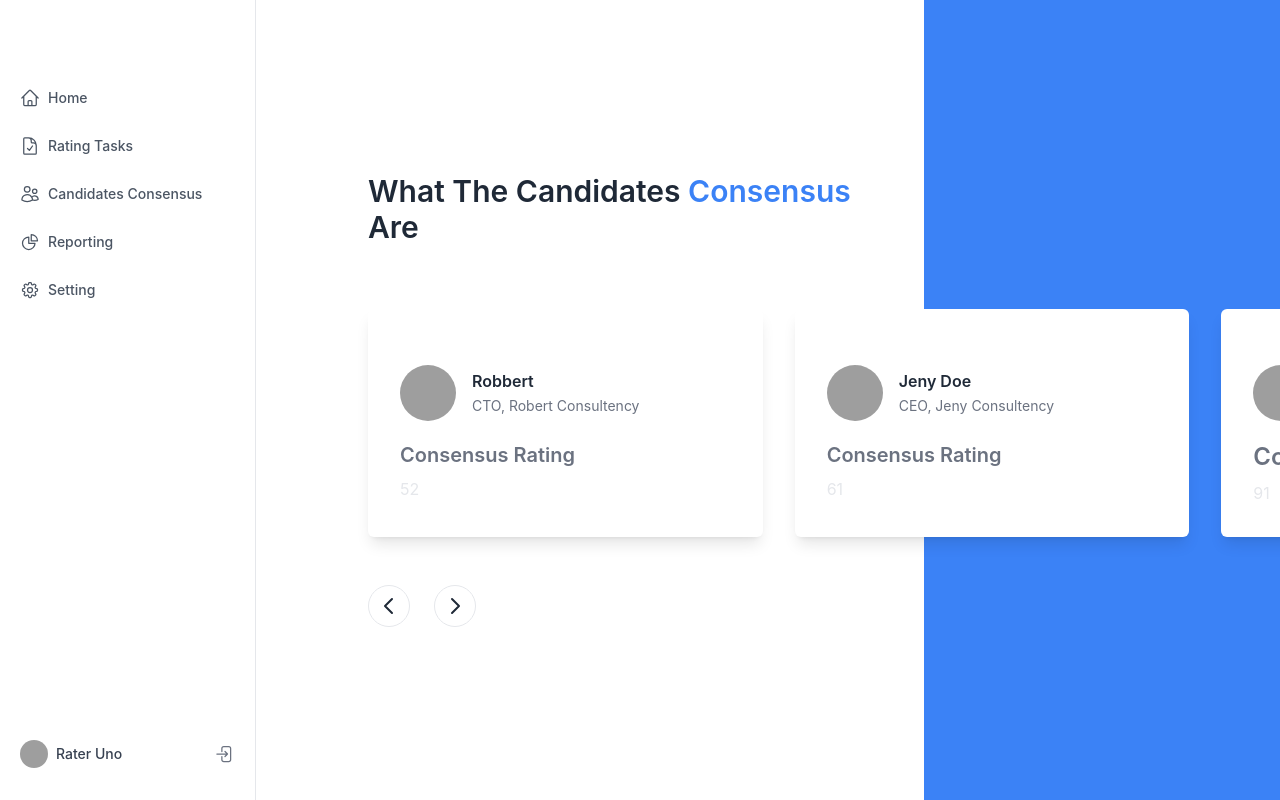
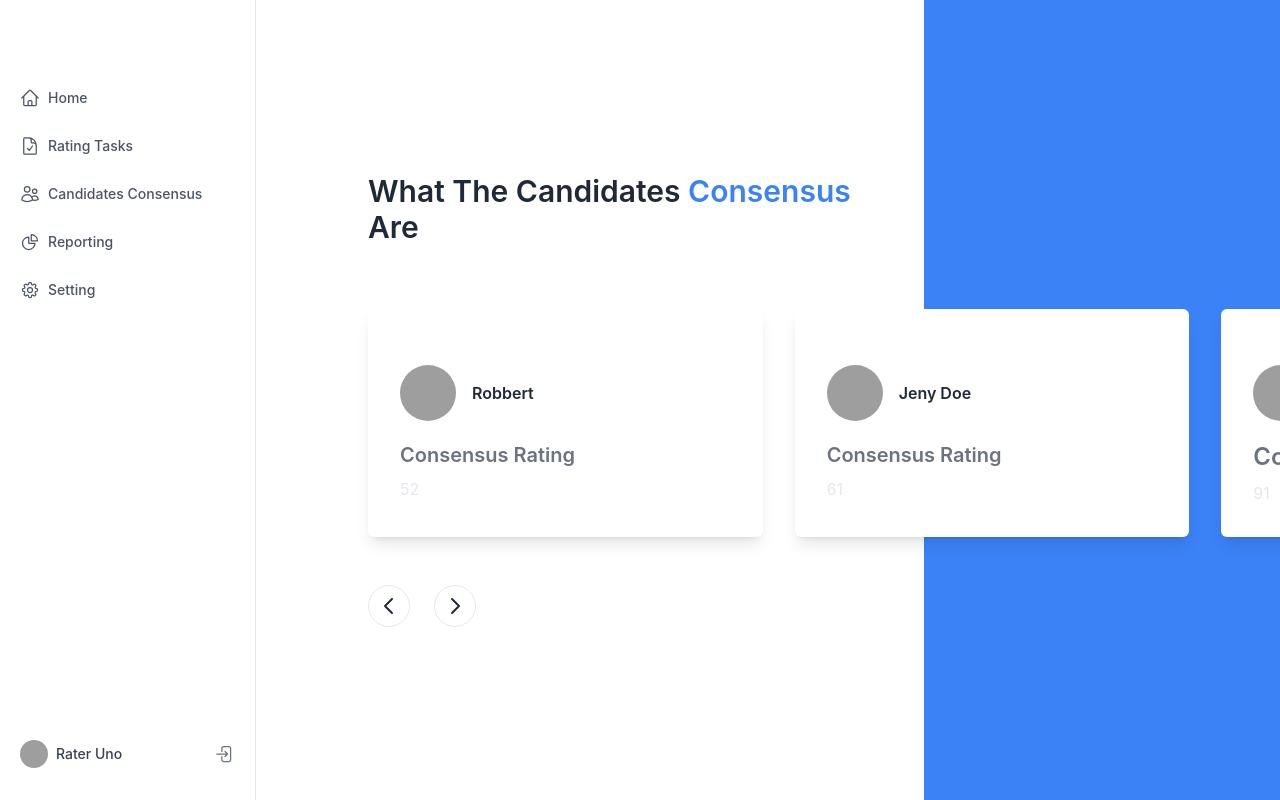
Before and after one commit to kimathinjoki/cct_client, a React (Create React App) app: page /main/candidate_consensus in a window 1280 px wide. Built offline with nearby package versions, Linux system fonts and the light colour scheme; grey boxes are pictures that could not be loaded.

Commit message:
Removed job titles and company names from candidate profiles in CandidateConsensus component.

```diff
--- a/src/components/main/CandidateConsensus.jsx
+++ b/src/components/main/CandidateConsensus.jsx
@@ -29,9 +29,6 @@
                         <h1 className="font-semibold text-gray-800 dark:text-white">
                         Robbert
                         </h1>
-                        <span className="text-sm text-gray-500 dark:text-gray-400">
-                        CTO, Robert Consultency
-                        </span>
                     </div>
                     </div>
                     <div>
@@ -53,9 +50,6 @@
                         <h1 className="font-semibold text-gray-800 dark:text-white">
                         Jeny Doe
                         </h1>
-                        <span className="text-sm text-gray-500 dark:text-gray-400">
-                        CEO, Jeny Consultency
-                        </span>
                     </div>
                     </div>
 
@@ -79,9 +73,6 @@
                         <h1 className="font-semibold text-gray-800 dark:text-white">
                         Mia Brown
                         </h1>
-                        <span className="text-sm text-gray-500 dark:text-gray-400">
-                        Marketing Manager at Stech
-                        </span>
                     </div>
                     </div>
 
@@ -106,9 +97,7 @@
                         <h1 className="font-semibold text-gray-800 dark:text-white">
                         Lead Designer
                         </h1>
-                        <span className="text-sm text-gray-500 dark:text-gray-400">
-                        Developer at Stech
-                        </span>
+
                     </div>
                     </div>
 
```
